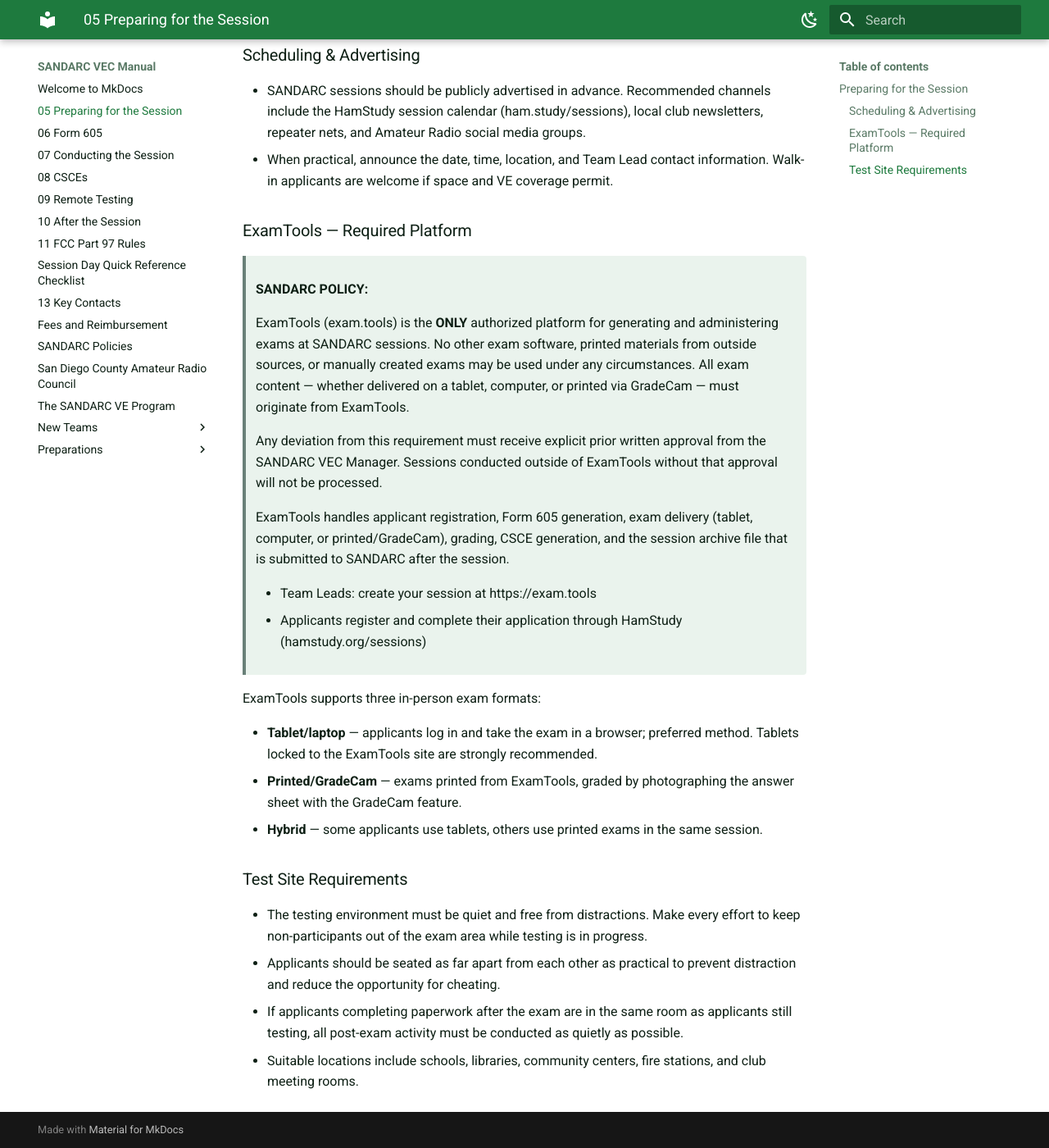
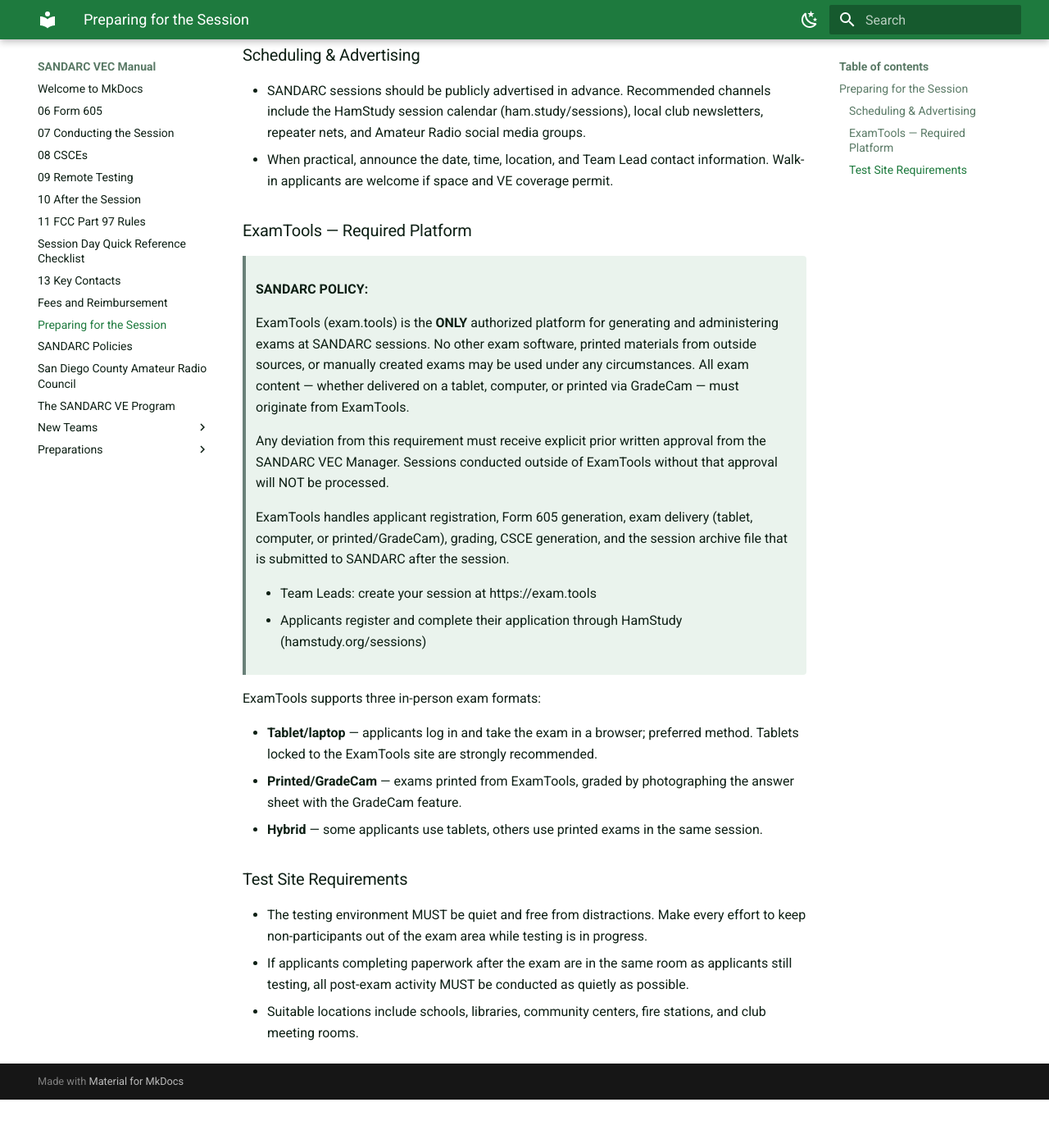
Before and after one commit to SANDARC-VEC/manual, an MkDocs documentation site: the page built from docs/Preparing for the Session.md, in a window 1280 px wide and 1400 px high, scrolled down 179 px. Shown: the whole window at 82% size. Built offline with MkDocs 1.6.1 and Material for MkDocs 9.7.7, drawn with Linux system fonts in a browser that asks for light colours; after the commit the page ends 1520 px from its top, so only the background shows below that; some of the changed text lies outside the part shown.

Commit message:
Removal and Formatting
removed some non needed rules and emphasized some others

```diff
--- a/docs/05_Preparing_for_the_Session.md
+++ b/docs/Preparing for the Session.md
@@ -11,7 +11,7 @@
 >
 > ExamTools (exam.tools) is the **ONLY** authorized platform for generating and administering exams at SANDARC sessions. No other exam software, printed materials from outside sources, or manually created exams may be used under any circumstances. All exam content — whether delivered on a tablet, computer, or printed via GradeCam — must originate from ExamTools.
 >
-> Any deviation from this requirement must receive explicit prior written approval from the SANDARC VEC Manager. Sessions conducted outside of ExamTools without that approval will not be processed.
+> Any deviation from this requirement must receive explicit prior written approval from the SANDARC VEC Manager. Sessions conducted outside of ExamTools without that approval will NOT be processed.
 >
 > ExamTools handles applicant registration, Form 605 generation, exam delivery (tablet, computer, or printed/GradeCam), grading, CSCE generation, and the session archive file that is submitted to SANDARC after the session.
 >
@@ -26,7 +26,6 @@
 
 ### Test Site Requirements
 
-- The testing environment must be quiet and free from distractions. Make every effort to keep non-participants out of the exam area while testing is in progress.
-- Applicants should be seated as far apart from each other as practical to prevent distraction and reduce the opportunity for cheating.
-- If applicants completing paperwork after the exam are in the same room as applicants still testing, all post-exam activity must be conducted as quietly as possible.
+- The testing environment MUST be quiet and free from distractions. Make every effort to keep non-participants out of the exam area while testing is in progress.
+- If applicants completing paperwork after the exam are in the same room as applicants still testing, all post-exam activity MUST be conducted as quietly as possible.
 - Suitable locations include schools, libraries, community centers, fire stations, and club meeting rooms.
```
